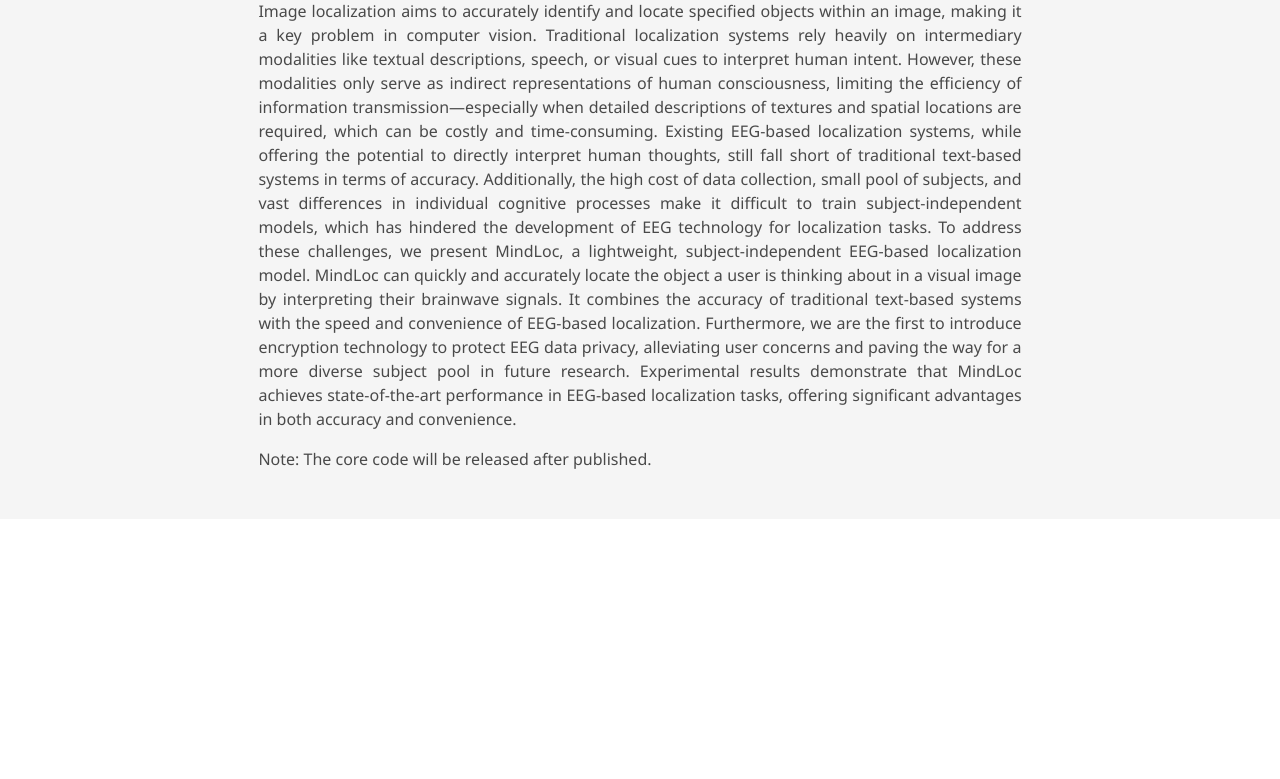
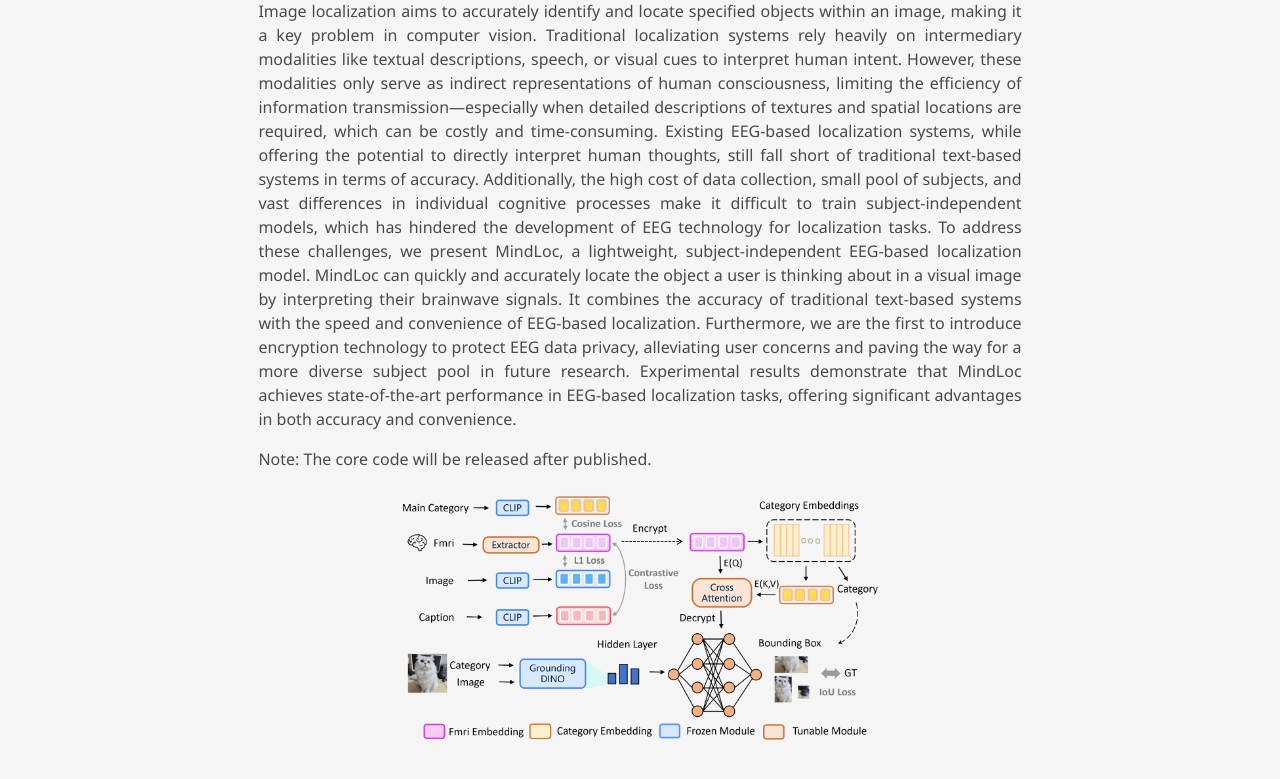
Before and after one commit to mindloc-sys/mindloc-sys.github.io, a plain HTML site: page index.html in a window 1280 px wide. Shown: the part 313-1092 px from the top of the page. Before the commit the page ends 832 px from the top, so only its background shows below. Drawn offline with nearby package versions, Linux system fonts and the light colour scheme; some icons are missing; a web font is replaced by a local one.

Commit message:
Add files via upload

```diff
--- a/index.html
+++ b/index.html
@@ -59,6 +59,7 @@
               Note: The core code will be released after published.
             </p>
           </div>
+          <img style="text-align: center;" src="resources/intro.png" />
         </div>
       </div>
       <!--/ Abstract. -->
```
Also changed, not shown: resources/intro.png (added).
